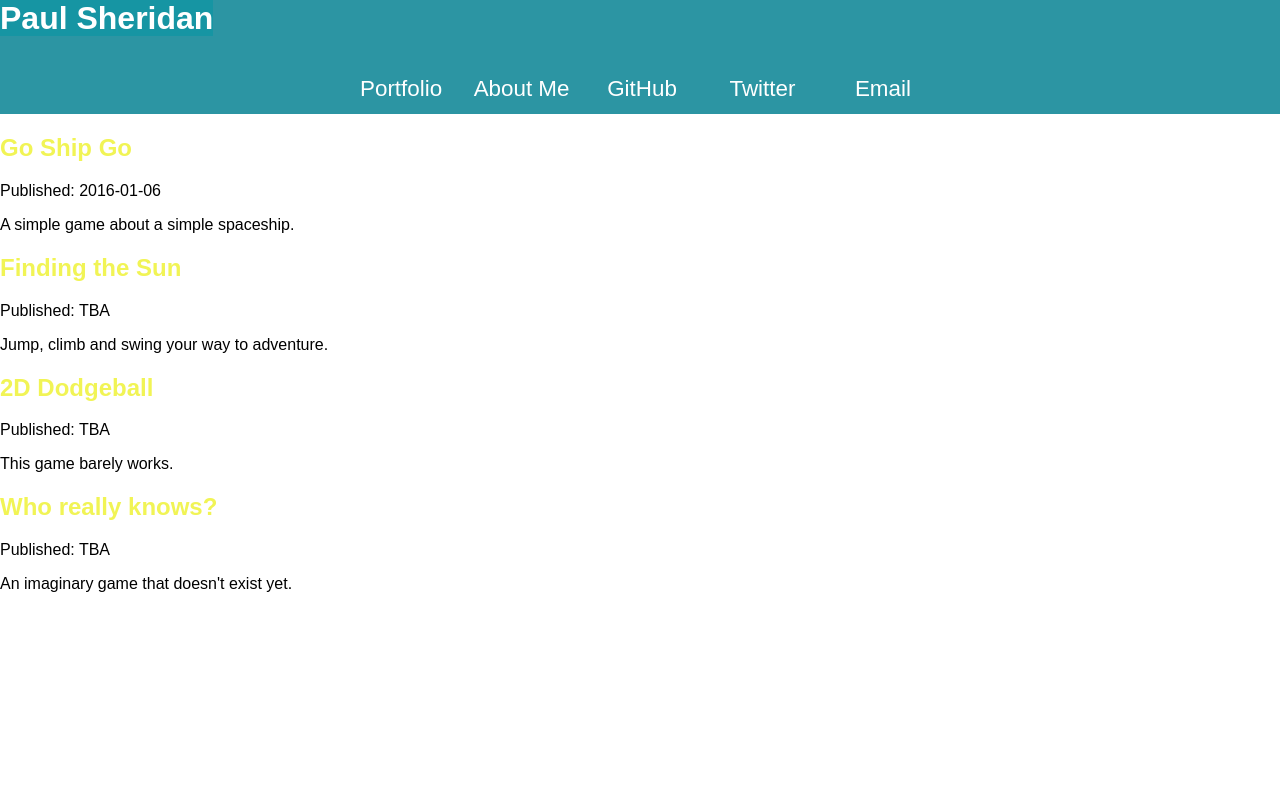
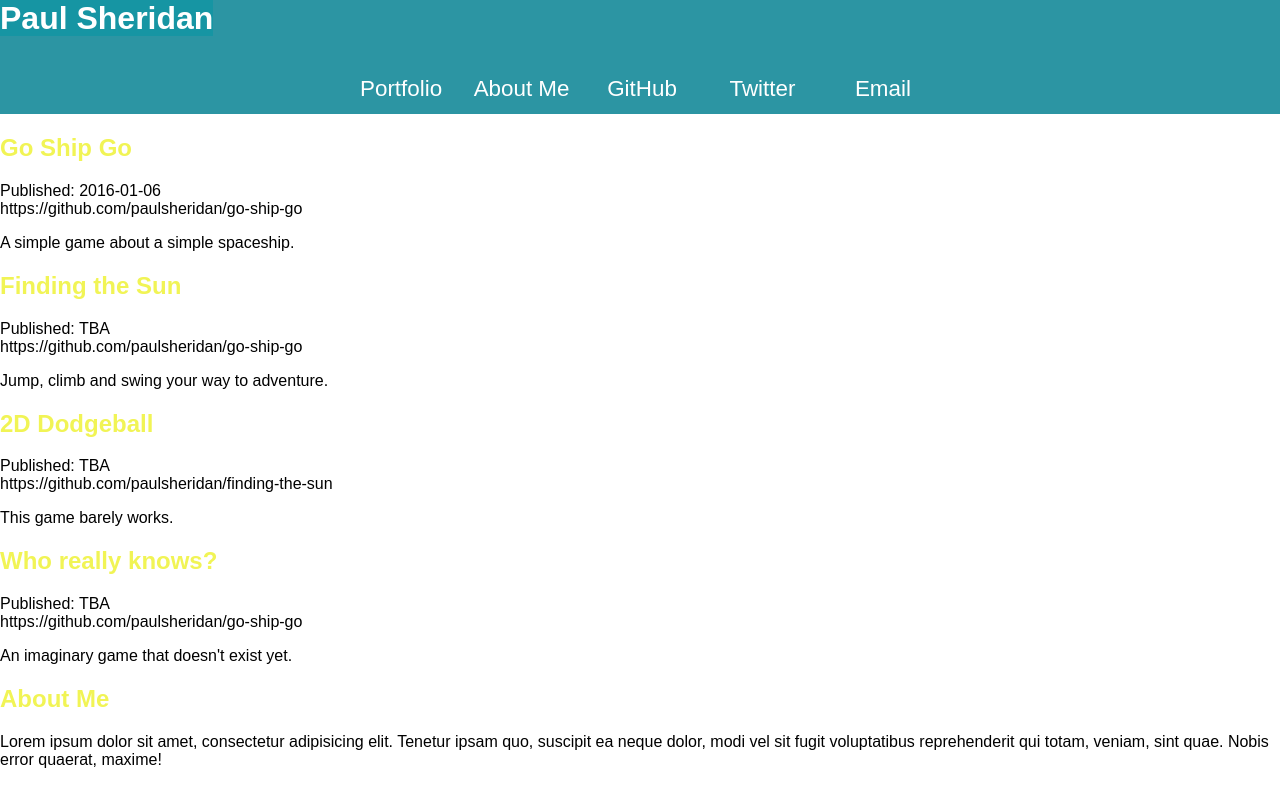
Before and after one commit to paulsheridan/portfolio, a plain HTML site: page index.html in a window 1280 px wide. Drawn offline with nearby package versions, Linux system fonts and the light colour scheme.

Commit message:
handlebars implimented and working correctly

```diff
--- a/index.html
+++ b/index.html
@@ -6,6 +6,18 @@
     <title>My Portfolio</title>
     <link rel="stylesheet" href="styles/style.css">
     <link rel="stylesheet" href="vendor/normalize.css">
+    <script id="project-template" type="text/x-handlebars-template">
+      <article>
+        <header>
+          <h2 class="title">{{title}}</h2>
+          <div class="published">
+            Published: <time>{{publishedDate}}</time>
+          </div>
+        </header>
+        <section class="project-link">{{projectUrl}}</section>
+        <section class="description">{{{description}}}</section>
+      </article>
+    </script>
   </head>
   <body>
     <header class="header-content">
@@ -23,16 +35,6 @@
     </nav>
     <body>
       <section id="portfolio" class="tab-content">
-        <article class="template">
-          <header>
-            <h2 class="title">Title</h2>
-            <div class="published">
-              Published: <time></time>
-            </div>
-          </header>
-          <section class="project-link"></section>
-          <section class="description"></section>
-        </article>
       </section>
       <section id="about-me" class="tab-content">
         <h2>About Me</h2>
@@ -41,6 +43,7 @@
     </body>
     <footer>
       <script src="https://ajax.googleapis.com/ajax/libs/jquery/1.11.3/jquery.min.js"></script>
+      <script src="https://cdnjs.cloudflare.com/ajax/libs/handlebars.js/2.0.0/handlebars.js"></script>
       <script src="scripts/projects.js"></script>
       <script src="scripts/app.js"></script>
       <script src="scripts/viewManager.js"></script>
--- a/scripts/app.js
+++ b/scripts/app.js
@@ -7,20 +7,16 @@ function Project (details) {
   this.projectUrl = details.projectUrl;
 }
 
-Project.prototype.postToSite = function(){
-  var $newProject = $('article.template').clone();
-
-  $newProject.find('h2').text(this.title);
-  $newProject.find('.description').html(this.description);
-  $newProject.find('time').html(this.publishedDate);
-
-  $newProject.removeClass('template');
-  return $newProject;
+Project.prototype.postProj = function(){
+  var source = $("#project-template").html();
+  var template = Handlebars.compile(source);
+  var compiledTemplate = template(this);
+  return compiledTemplate;
 };
 projectBank.forEach(function(ele) {
   projects.push(new Project(ele));
 });
 
 projects.forEach(function(a){
-  $('#portfolio').append(a.postToSite());
+  $('#portfolio').append(a.postProj());
 });
--- a/scripts/viewManager.js
+++ b/scripts/viewManager.js
@@ -6,7 +6,7 @@ pageView.mainNav = function() {
     $('.tab-content').hide();
     $('#' + $(this).data('content')).fadeIn();
   });
-  $('.nav-bar .tab:first').click();
+  // $('.nav-bar .tab:first').click();
 };
 
 pageView.toggleNav = function(){
```
